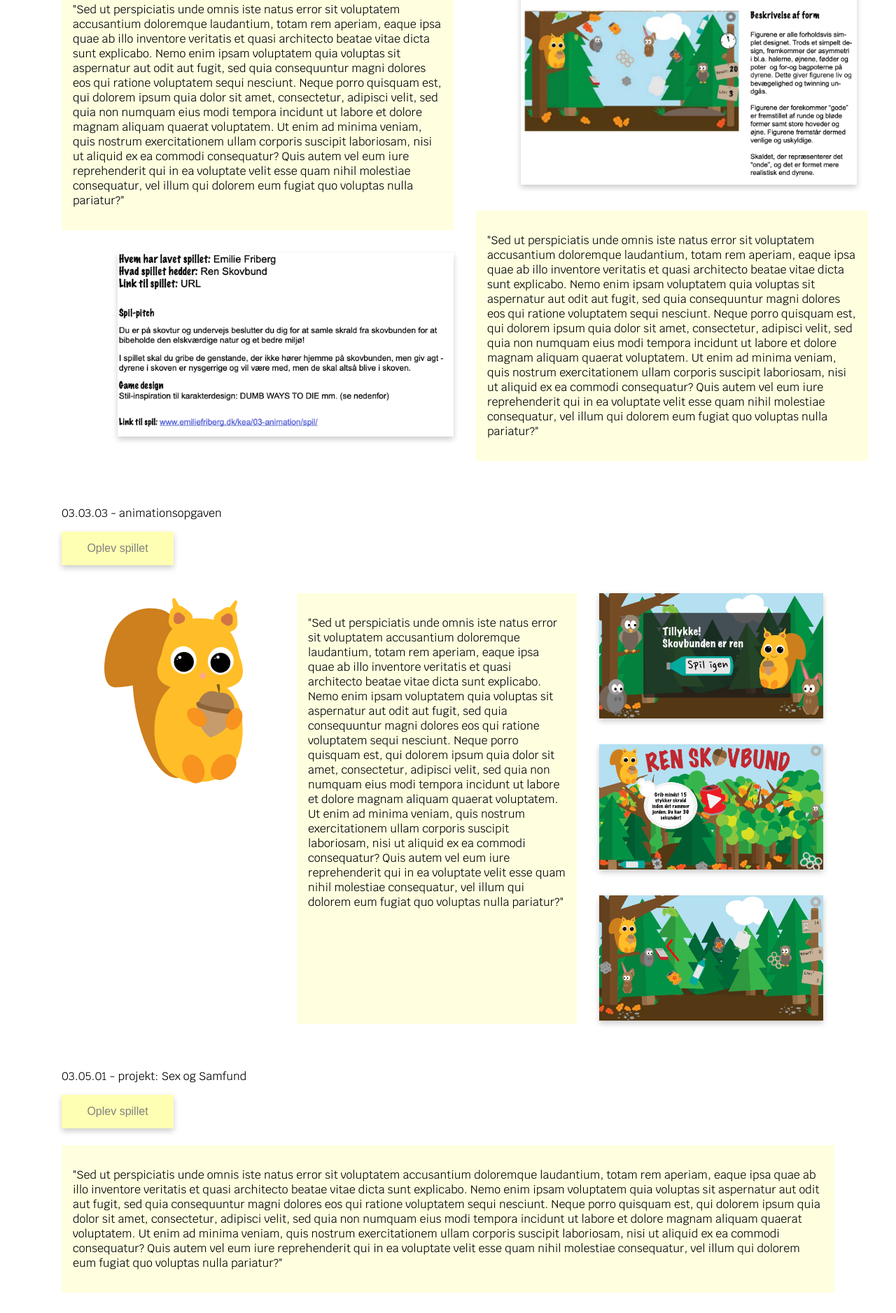
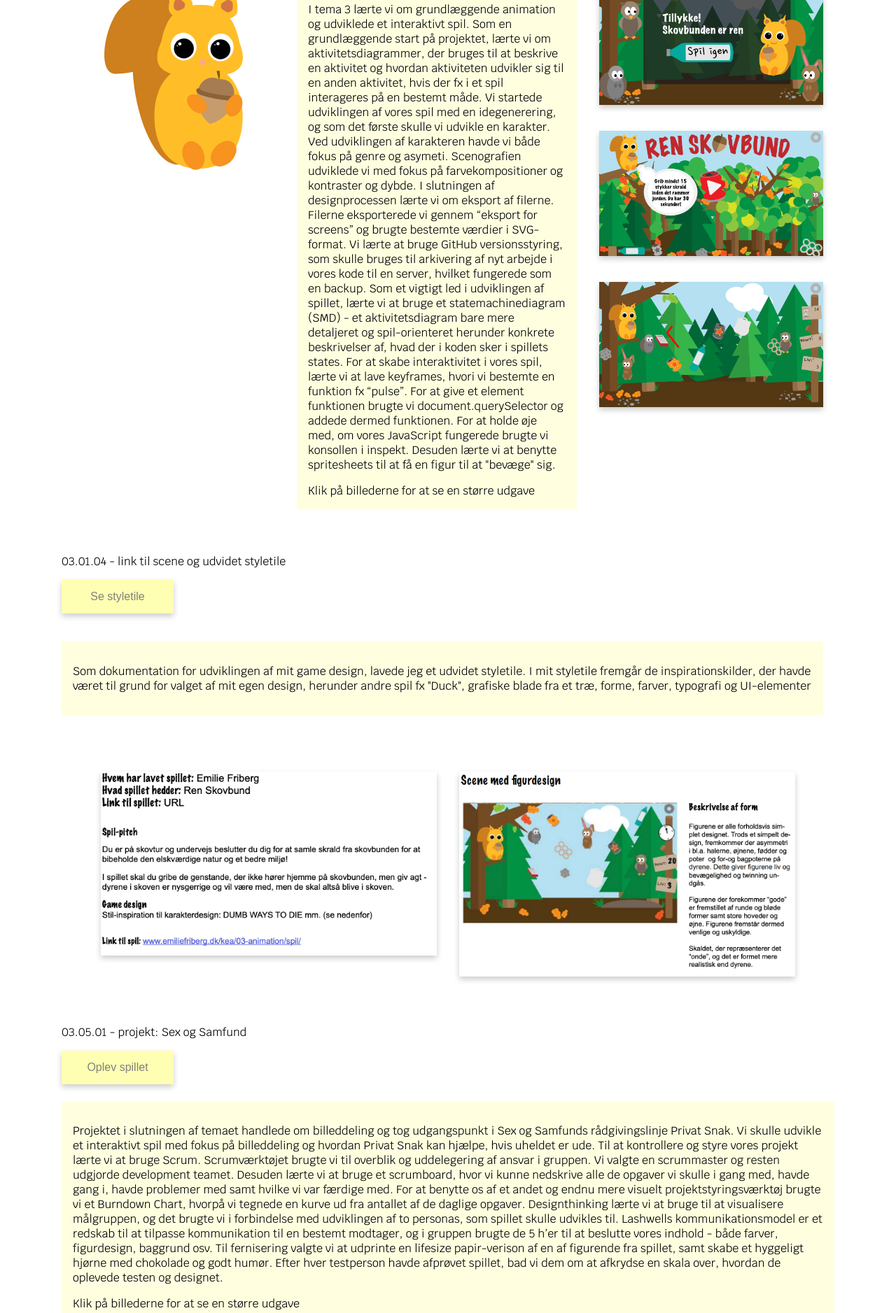
Before and after one commit to emiliefriberg/portolio, a plain HTML site: page animation.html in a window 1280 px wide. Shown: the part 286-2163 px from the top of the page at 70% size. Drawn offline with Linux system fonts and the light colour scheme.

Commit message:
Add files via upload

```diff
--- a/animation.html
+++ b/animation.html
@@ -12,30 +12,6 @@
     <div class="tema">
         <h1>TEMA 3 - animation:</h1>
         <div class="top">
-            <p>03.01.04 - link til scene og udvidet styletile</p><button id="knap"><a href="https://fronter.com/kea/links/files.phtml/212829601$675599098$/1.+Semester/D.+Tema+03_prcent_3A+Grundl_prcent_E6ggende+Animation/03.01+Koncept+og+grafik/Afleveringer/Afleveringer+Hold+A/03.01.04+-+Link+til+scene+samt+udvidet+style+tle/03_01_04_Spil_emiliefriberg.pdf">Se styletile </a></button>
-        </div>
-    </div>
-    <section id="animation">
-        <div class="anmcontainer1">
-
-            <div class="anmtekst1">
-                <p>"Sed ut perspiciatis unde omnis iste natus error sit voluptatem accusantium doloremque laudantium, totam rem aperiam, eaque ipsa quae ab illo inventore veritatis et quasi architecto beatae vitae dicta sunt explicabo. Nemo enim ipsam voluptatem quia voluptas sit aspernatur aut odit aut fugit, sed quia consequuntur magni dolores eos qui ratione voluptatem sequi nesciunt. Neque porro quisquam est, qui dolorem ipsum quia dolor sit amet, consectetur, adipisci velit, sed quia non numquam eius modi tempora incidunt ut labore et dolore magnam aliquam quaerat voluptatem. Ut enim ad minima veniam, quis nostrum exercitationem ullam corporis suscipit laboriosam, nisi ut aliquid ex ea commodi consequatur? Quis autem vel eum iure reprehenderit qui in ea voluptate velit esse quam nihil molestiae consequatur, vel illum qui dolorem eum fugiat quo voluptas nulla pariatur?"</p>
-            </div>
-            <div class="anmbillede1">
-                <img src="anmbillede1.png" alt="styletile">
-            </div>
-        </div>
-        <div class="anmcontainer2">
-            <div class="anmbillede2">
-                <img src="anmbillede2.png" alt="styletile"></div>
-            <div class="anmtekst2">
-                <p>"Sed ut perspiciatis unde omnis iste natus error sit voluptatem accusantium doloremque laudantium, totam rem aperiam, eaque ipsa quae ab illo inventore veritatis et quasi architecto beatae vitae dicta sunt explicabo. Nemo enim ipsam voluptatem quia voluptas sit aspernatur aut odit aut fugit, sed quia consequuntur magni dolores eos qui ratione voluptatem sequi nesciunt. Neque porro quisquam est, qui dolorem ipsum quia dolor sit amet, consectetur, adipisci velit, sed quia non numquam eius modi tempora incidunt ut labore et dolore magnam aliquam quaerat voluptatem. Ut enim ad minima veniam, quis nostrum exercitationem ullam corporis suscipit laboriosam, nisi ut aliquid ex ea commodi consequatur? Quis autem vel eum iure reprehenderit qui in ea voluptate velit esse quam nihil molestiae consequatur, vel illum qui dolorem eum fugiat quo voluptas nulla pariatur?"</p>
-            </div>
-
-        </div>
-
-    </section>
-    <div class="top">
             <p>03.03.03 - animationsopgaven</p><button id="knap"><a href="http://emiliefriberg.dk/kea/03-animation/spil/index.html">Oplev spillet</a></button>
         </div>
 
@@ -44,7 +20,11 @@
                 <div id="egern_sprite"></div>
             </div>
             <div class="spiltekst">
-            <p>"Sed ut perspiciatis unde omnis iste natus error sit voluptatem accusantium doloremque laudantium, totam rem aperiam, eaque ipsa quae ab illo inventore veritatis et quasi architecto beatae vitae dicta sunt explicabo. Nemo enim ipsam voluptatem quia voluptas sit aspernatur aut odit aut fugit, sed quia consequuntur magni dolores eos qui ratione voluptatem sequi nesciunt. Neque porro quisquam est, qui dolorem ipsum quia dolor sit amet, consectetur, adipisci velit, sed quia non numquam eius modi tempora incidunt ut labore et dolore magnam aliquam quaerat voluptatem. Ut enim ad minima veniam, quis nostrum exercitationem ullam corporis suscipit laboriosam, nisi ut aliquid ex ea commodi consequatur? Quis autem vel eum iure reprehenderit qui in ea voluptate velit esse quam nihil molestiae consequatur, vel illum qui dolorem eum fugiat quo voluptas nulla pariatur?"</p>
+                <p>I tema 3 lærte vi om grundlæggende animation og udviklede et interaktivt spil. Som en grundlæggende start på projektet, lærte vi om aktivitetsdiagrammer, der bruges til at beskrive en aktivitet og hvordan aktiviteten udvikler sig til en anden aktivitet, hvis der fx i et spil interageres på en bestemt måde. Vi startede udviklingen af vores spil med en idegenerering, og som det første skulle vi udvikle en karakter. Ved udviklingen af karakteren havde vi både fokus på genre og asymeti. Scenografien udviklede vi med fokus på farvekompositioner og kontraster og dybde. I slutningen af designprocessen lærte vi om eksport af filerne. Filerne eksporterede vi gennem “eksport for screens” og brugte bestemte værdier i SVG-format.
+                    Vi lærte at bruge GitHub versionsstyring, som skulle bruges til arkivering af nyt arbejde i vores kode til en server, hvilket fungerede som en backup.
+                    Som et vigtigt led i udviklingen af spillet, lærte vi at bruge et statemachinediagram (SMD) - et aktivitetsdiagram bare mere detaljeret og spil-orienteret herunder konkrete beskrivelser af, hvad der i koden sker i spillets states.
+                    For at skabe interaktivitet i vores spil, lærte vi at lave keyframes, hvori vi bestemte en funktion fx “pulse”. For at give et element funktionen brugte vi document.querySelector og addede dermed funktionen. For at holde øje med, om vores JavaScript fungerede brugte vi konsollen i inspekt. Desuden lærte vi at benytte spritesheets til at få en figur til at "bevæge" sig.</p>
+                <p>Klik på billederne for at se en større udgave</p>
             </div>
 
             <div class="spilcontainer">
@@ -59,13 +39,35 @@
                 </a>
             </div>
         </section>
+        <div class="top">
+            <p>03.01.04 - link til scene og udvidet styletile</p><button id="knap"><a href="https://fronter.com/kea/links/files.phtml/212829601$675599098$/1.+Semester/D.+Tema+03_prcent_3A+Grundl_prcent_E6ggende+Animation/03.01+Koncept+og+grafik/Afleveringer/Afleveringer+Hold+A/03.01.04+-+Link+til+scene+samt+udvidet+style+tle/03_01_04_Spil_emiliefriberg.pdf">Se styletile </a></button>
+        </div>
+    </div>
+    <div id="animation">
+        <div class="anmtekst1">
+            <p>Som dokumentation for udviklingen af mit game design, lavede jeg et udvidet styletile. I mit styletile fremgår de inspirationskilder, der havde været til grund for valget af mit egen design, herunder andre spil fx "Duck", grafiske blade fra et træ, forme, farver, typografi og UI-elementer</p>
+        </div>
+    </div>
+    <div id="anmcontainer1">
+        <div class="anmbillede1">
+            <img src="anmbillede1.png" alt="styletile">
+        </div>
+        <div class="anmbillede2">
+            <img src="anmbillede2.png" alt="styletile"></div>
+    </div>
 
 
     <div class="top">
         <p>03.05.01 - projekt: Sex og Samfund</p><button id="knap"><a href="http://hindbaerbrus.com/03_05_01_spil/">Oplev spillet</a></button>
     </div>
     <div class="ssspiltekst">
-        <p>"Sed ut perspiciatis unde omnis iste natus error sit voluptatem accusantium doloremque laudantium, totam rem aperiam, eaque ipsa quae ab illo inventore veritatis et quasi architecto beatae vitae dicta sunt explicabo. Nemo enim ipsam voluptatem quia voluptas sit aspernatur aut odit aut fugit, sed quia consequuntur magni dolores eos qui ratione voluptatem sequi nesciunt. Neque porro quisquam est, qui dolorem ipsum quia dolor sit amet, consectetur, adipisci velit, sed quia non numquam eius modi tempora incidunt ut labore et dolore magnam aliquam quaerat voluptatem. Ut enim ad minima veniam, quis nostrum exercitationem ullam corporis suscipit laboriosam, nisi ut aliquid ex ea commodi consequatur? Quis autem vel eum iure reprehenderit qui in ea voluptate velit esse quam nihil molestiae consequatur, vel illum qui dolorem eum fugiat quo voluptas nulla pariatur?"</p>
+        <p>Projektet i slutningen af temaet handlede om billeddeling og tog udgangspunkt i Sex og Samfunds rådgivingslinje Privat Snak.
+            Vi skulle udvikle et interaktivt spil med fokus på billeddeling og hvordan Privat Snak kan hjælpe, hvis uheldet er ude.
+            Til at kontrollere og styre vores projekt lærte vi at bruge Scrum. Scrumværktøjet brugte vi til overblik og uddelegering af ansvar i gruppen. Vi valgte en scrummaster og resten udgjorde development teamet. Desuden lærte vi at bruge et scrumboard, hvor vi kunne nedskrive alle de opgaver vi skulle i gang med, havde gang i, havde problemer med samt hvilke vi var færdige med.
+            For at benytte os af et andet og endnu mere visuelt projektstyringsværktøj brugte vi et Burndown Chart, hvorpå vi tegnede en kurve ud fra antallet af de daglige opgaver.
+            Designthinking lærte vi at bruge til at visualisere målgruppen, og det brugte vi i forbindelse med udviklingen af to personas, som spillet skulle udvikles til. Lashwells kommunikationsmodel er et redskab til at tilpasse kommunikation til en bestemt modtager, og i gruppen brugte de 5 h’er til at beslutte vores indhold - både farver, figurdesign, baggrund osv.
+            Til fernisering valgte vi at udprinte en lifesize papir-verison af en af figurende fra spillet, samt skabe et hyggeligt hjørne med chokolade og godt humør. Efter hver testperson havde afprøvet spillet, bad vi dem om at afkrydse en skala over, hvordan de oplevede testen og designet.</p>
+        <p>Klik på billederne for at se en større udgave</p>
     </div>
     <section id="sexogsamfund">
         <div class="spilcontainer">
--- a/style.css
+++ b/style.css
@@ -272,7 +272,6 @@ a {
 .eksempler {
     display: flex;
     flex-wrap: wrap;
-    justify-content: space-around;
     margin: 3em 0 0;
 }
 
@@ -281,7 +280,7 @@ a {
     border: 0.5em;
     border-radius: 0.5em;
     width: 10em;
-    margin: 0 0 1em;
+    margin: 1em;
     box-shadow: 0 4px 8px 0 rgba(0, 0, 0, 0.2);
 }
 
@@ -437,9 +436,8 @@ a {
 /*tema 3 Animation*/
 
 
-.top {
-    margin: 1em 5em;
-}
+
+/*spil*/
 
 .tema h1 {
     font-size: 2.5em;
@@ -447,10 +445,69 @@ a {
 
 }
 
+#spil {
+    display: flex;
+    flex-direction: row;
+    margin: 1.5em 5em 3em;
+}
+
+.spiltekst {
+    margin: 1em;
+    padding: 1em 1em 0;
+    background-color: lightyellow;
+}
+
+#egern_sprite {
+    background-image: url("egern_sprite.svg");
+    background-size: 500% 100%;
+    width: 20em;
+    height: 20em;
+}
+
+
+.spilcontainer img {
+    width: 20em;
+    margin: 1em;
+    box-shadow: 0 4px 8px 0 rgba(0, 0, 0, 0.2);
+}
+
+.spilcontainer img:hover {
+    animation: shake 0.5s;
+    animation-iteration-count: infinite;
+}
+
+.ssspiltekst {
+    margin: 1.5em 5em 2em;
+    padding: 1em;
+    background-color: lightyellow;
+}
+
+#sexogsamfund {
+    display: flex;
+    flex-direction: row;
+    margin: 1.5em 5em 4em;
+}
+
+
+
+.top {
+    margin: 1em 5em;
+}
+
+
 #animation {
     display: flex;
     flex-direction: row;
     margin: 1.5em 5em 3em;
+}
+
+#anmcontainer1 {
+    display: flex;
+    justify-content: center;
+    flex-direction: row;
+    margin: 1.5em 5em 3em;
+
+
 }
 
 .anmtekst1 {
@@ -459,19 +516,6 @@ a {
     background-color: lightyellow;
 }
 
-.anmtekst2 {
-    margin: 1em 0em 1em 1em;
-    padding: 1em;
-    background-color: lightyellow;
-}
-
-.anmbillede1 {
-    padding: 0 0 0 4em
-}
-
-.anmbillede2 {
-    padding: 0 0 0 4em
-}
 
 .anmbillede1 img {
     width: 30em;
@@ -487,51 +531,6 @@ a {
 }
 
 
-#egern_sprite {
-    background-image: url("egern_sprite.svg");
-    background-size: 500% 100%;
-    width: 20em;
-    height: 20em;
-}
-
-
-/*spil*/
-
-#spil {
-    display: flex;
-    flex-direction: row;
-    margin: 1.5em 5em 3em;
-}
-
-
-.spilcontainer img {
-    width: 20em;
-    margin: 1em;
-    box-shadow: 0 4px 8px 0 rgba(0, 0, 0, 0.2);
-}
-
-.spilcontainer img:hover {
-    animation: shake 0.5s;
-    animation-iteration-count: infinite;
-}
-
-.spiltekst {
-    margin: 1em;
-    padding: 1em;
-    background-color: lightyellow;
-}
-
-.ssspiltekst {
-    margin: 1.5em 5em 2em;
-    padding: 1em;
-    background-color: lightyellow;
-}
-
-#sexogsamfund {
-    display: flex;
-    flex-direction: row;
-    margin: 1.5em 5em 4em;
-}
 
 
 /*tema 4 ux*/
```
Also changed, not shown: content.html (+8 -24 lines), ux.html (+5 -2 lines), web.html (+2 -14 lines). Lines whose indentation alone changed are shown as unchanged.
